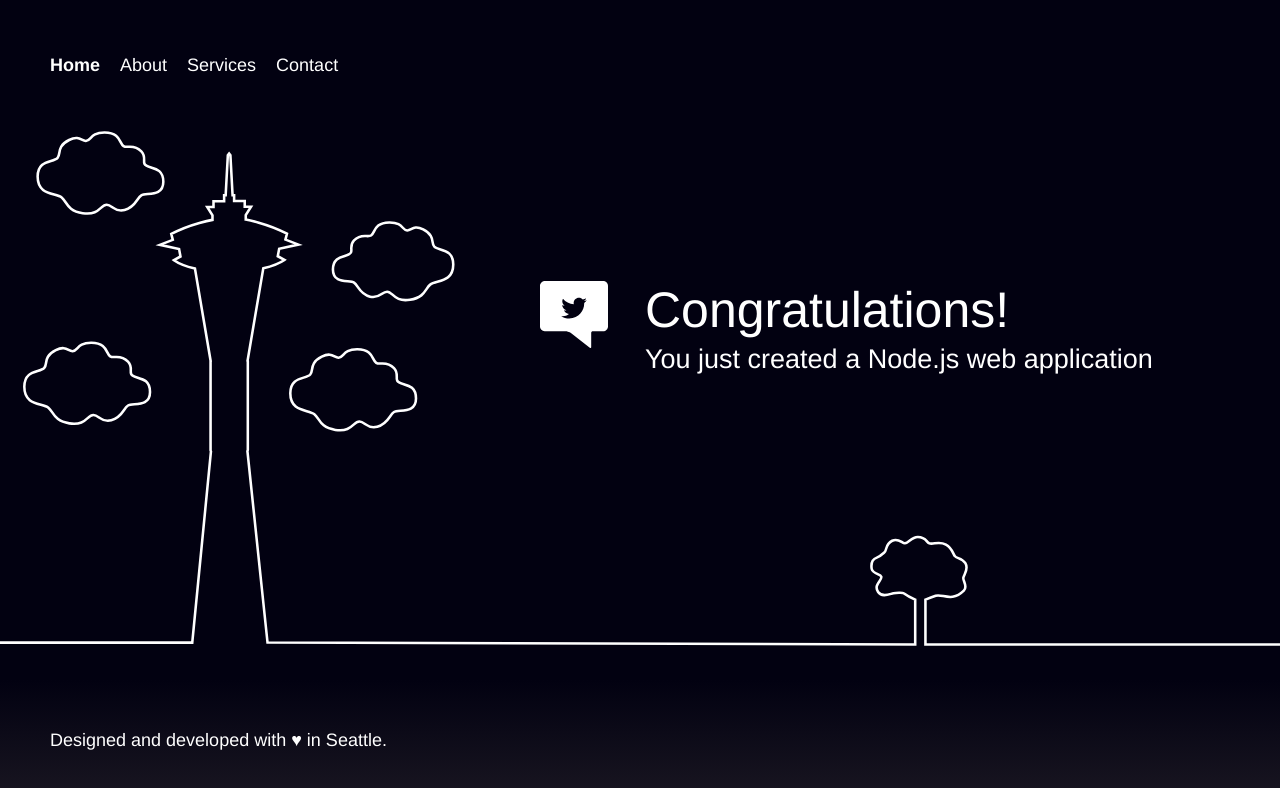
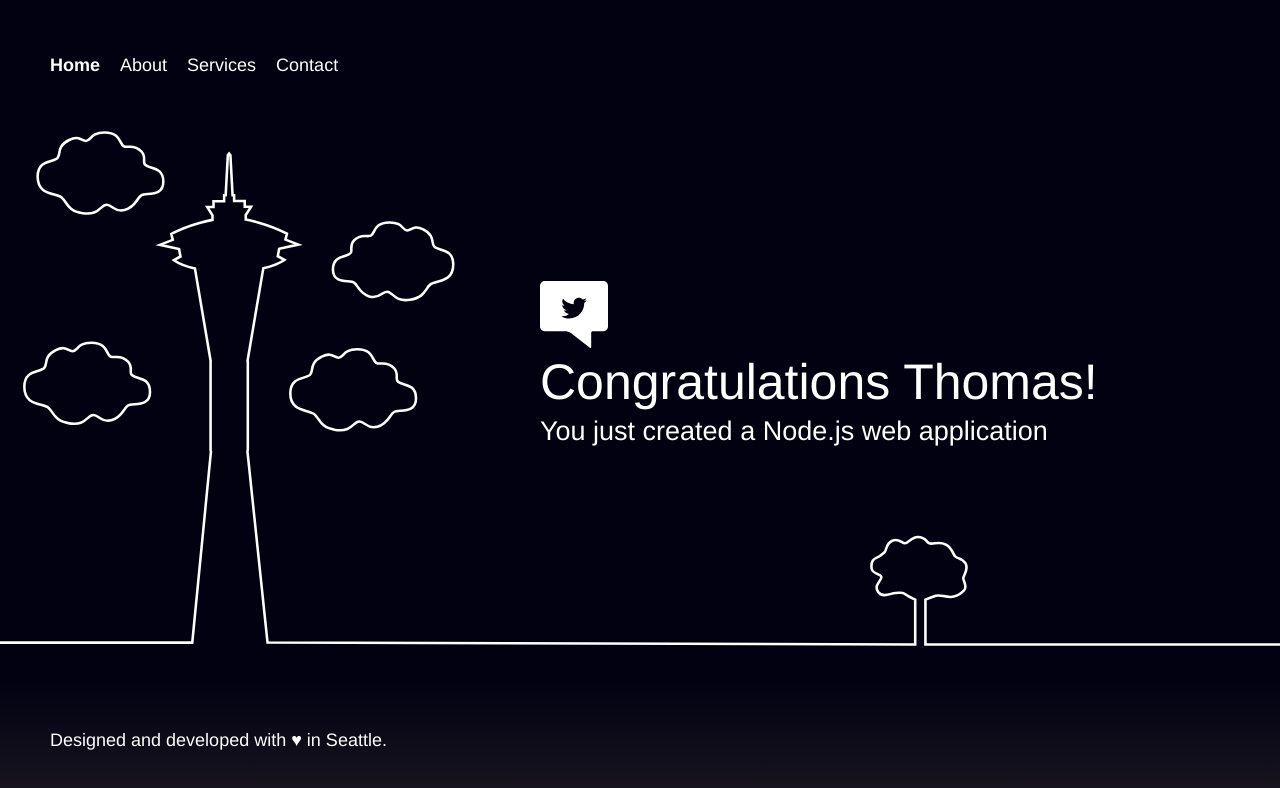
Before and after one commit to ProjectPomegranate/VolEval, a website: page public/index.html in a window 1280 px wide. Drawn offline with Linux system fonts and the light colour scheme.

Commit message:
Changed Name

```diff
--- a/public/index.html
+++ b/public/index.html
@@ -58,7 +58,7 @@
         <div class="message">
             <a class="twitter-link" href="http://twitter.com/home/?status=I%20created%20a%20project%20with%20AWS%20CodeStar!%20%23AWS%20%23AWSCodeStar%20https%3A%2F%2Faws.amazon.com%2Fcodestar"><img src="assets/img/tweet.svg" /></a>
             <div class="text">
-                <h1>Congratulations!</h1>
+                <h1>Congratulations Thomas!</h1>
                 <h2>You just created a Node.js web application</h2>
             </div>
         </div>
```
